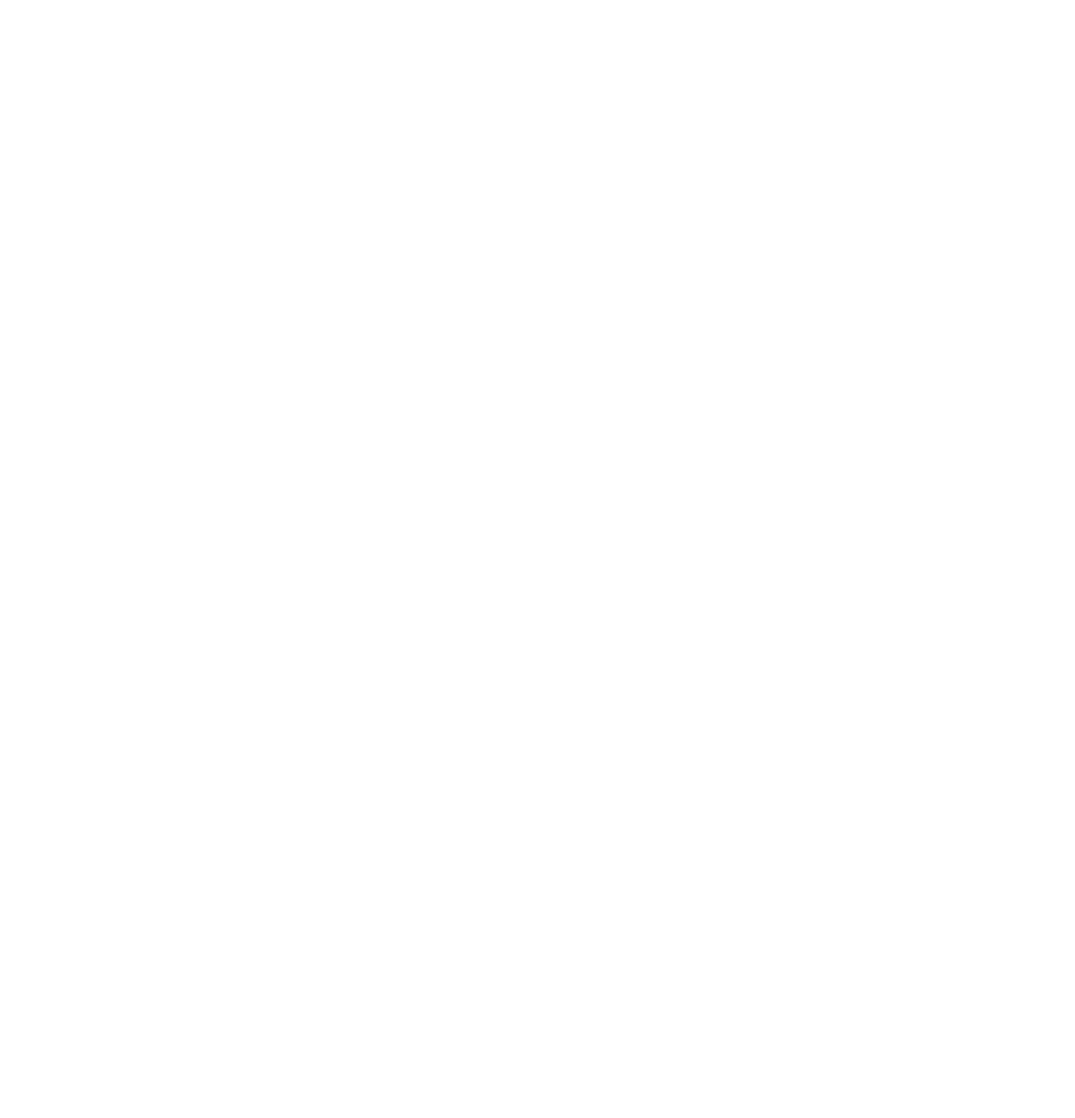
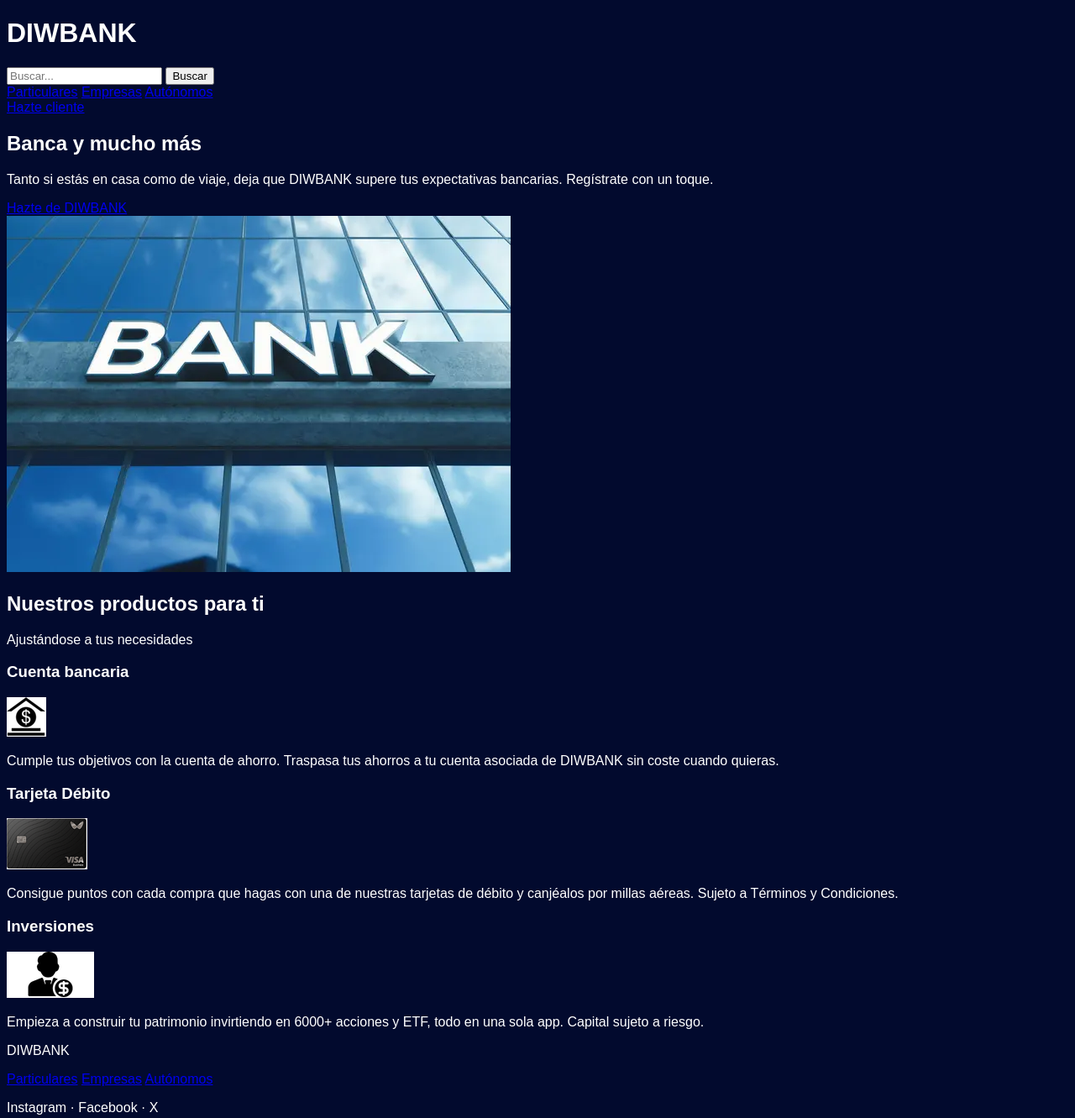
Before and after one commit to FabrizioNapa/web_responsive_DIW, a plain HTML site: page index.html in a window 1280 px wide. Shown: the whole page at 84% size. Before the commit the page ends 800 px from the top, so only its background shows below. Drawn offline with Linux system fonts and the light colour scheme.

Commit message:
estructura del html

```diff
--- a/css/styles.css
+++ b/css/styles.css
@@ -1 +1,5 @@
-/* Aquí el diseño de la página
+body {
+    font-family: Arial, sans-serif;
+    background-color: #020a2e;
+    color: white;
+}
--- a/index.html
+++ b/index.html
@@ -1 +1,88 @@
 <!DOCTYPE html>
+<html lang="es">
+
+<head>
+    <meta charset="UTF-8">
+    <meta name="viewport" content="width=device-width, initial-scale=1.0">
+    <title>DIWBANK</title>
+    <link rel="stylesheet" href="css/styles.css">
+</head>
+
+<body>
+
+    <header>
+        <h1 class="logo">DIWBANK</h1>
+
+        <form class="buscador">
+            <input type="search" placeholder="Buscar...">
+            <button type="submit">Buscar</button>
+        </form>
+
+        <nav>
+            <a href="#">Particulares</a>
+            <a href="#">Empresas</a>
+            <a href="#">Autónomos</a>
+        </nav>
+
+        <a href="#" class="boton boton-cliente">Hazte cliente</a>
+    </header>
+
+    <main>
+        <section class="hero">
+            <div class="hero-texto">
+                <h2>Banca y mucho más</h2>
+                <p>Tanto si estás en casa como de viaje, deja que DIWBANK supere tus expectativas bancarias. Regístrate
+                    con un toque.</p>
+                <a href="#" class="boton">Hazte de DIWBANK</a>
+            </div>
+            <img src="/images/banco.png" alt="Edificio de un banco">
+        </section>
+
+        <section class="productos">
+            <h2>Nuestros productos para ti</h2>
+            <p>Ajustándose a tus necesidades</p>
+
+            <div class="tarjetas">
+                <article>
+                    <h3>Cuenta bancaria</h3>
+                    <p class="icono">
+                        <img src="images/bank.png" alt="Icono de banco">
+                    </p>
+                    <p>Cumple tus objetivos con la cuenta de ahorro. Traspasa tus ahorros a tu cuenta asociada de
+                        DIWBANK sin coste cuando quieras.</p>
+                </article>
+
+                <article>
+                    <h3>Tarjeta Débito</h3>
+                    <p class="icono">
+                        <img src="images/card.png">
+                    </p>
+                    <p>Consigue puntos con cada compra que hagas con una de nuestras tarjetas de débito y canjéalos por
+                        millas aéreas. Sujeto a Términos y Condiciones.</p>
+                </article>
+
+                <article>
+                    <h3>Inversiones</h3>
+                    <p class="icono">
+                        <img src="images/Investments.png">
+                    </p>
+                    <p>Empieza a construir tu patrimonio invirtiendo en 6000+ acciones y ETF, todo en una sola app.
+                        Capital sujeto a riesgo.</p>
+                </article>
+            </div>
+        </section>
+    </main>
+
+    <footer>
+        <p class="logo">DIWBANK</p>
+        <nav>
+            <a href="#">Particulares</a>
+            <a href="#">Empresas</a>
+            <a href="#">Autónomos</a>
+        </nav>
+        <p>Instagram · Facebook · X</p>
+    </footer>
+
+</body>
+
+</html>
```
Also changed, not shown: images/banco.png (added).
